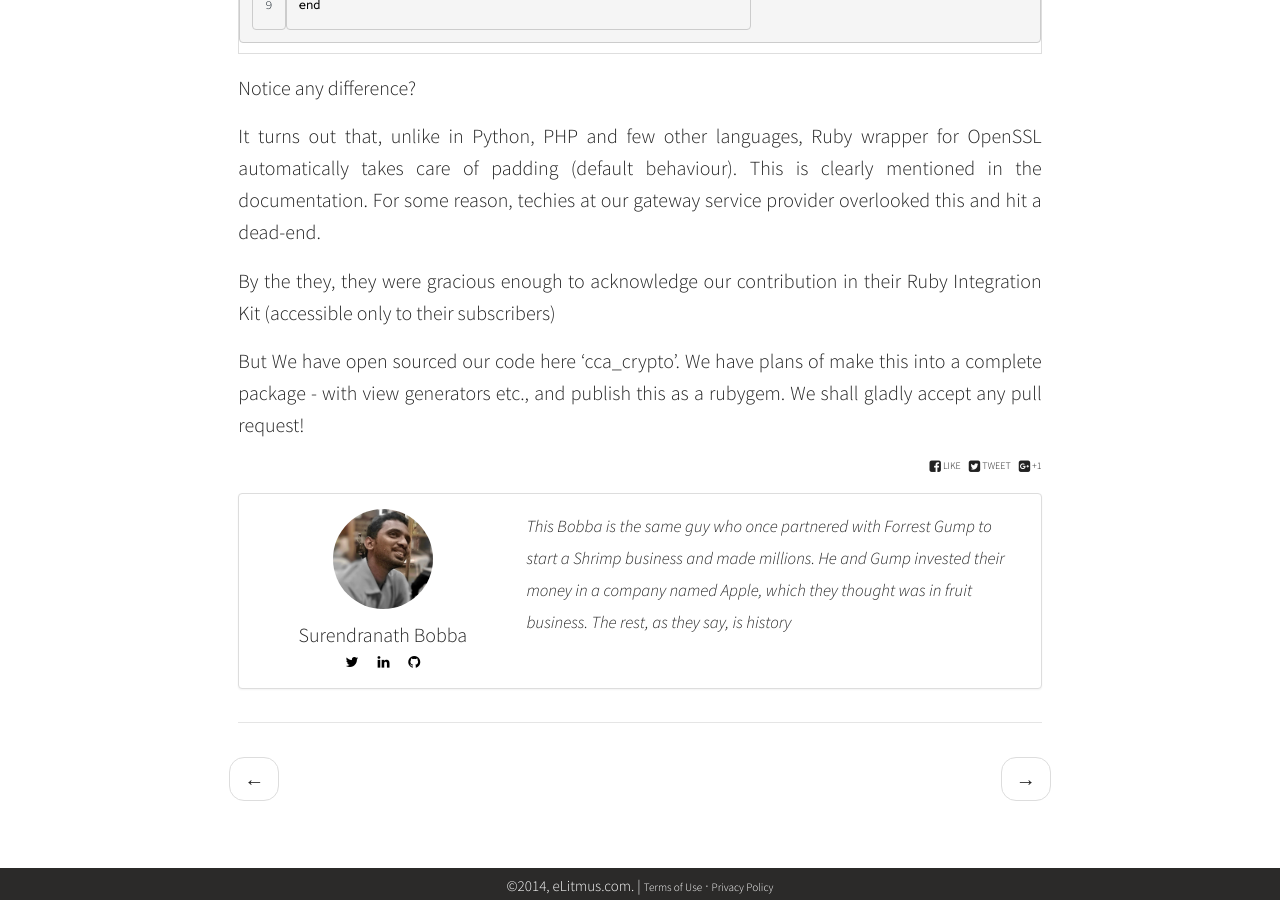
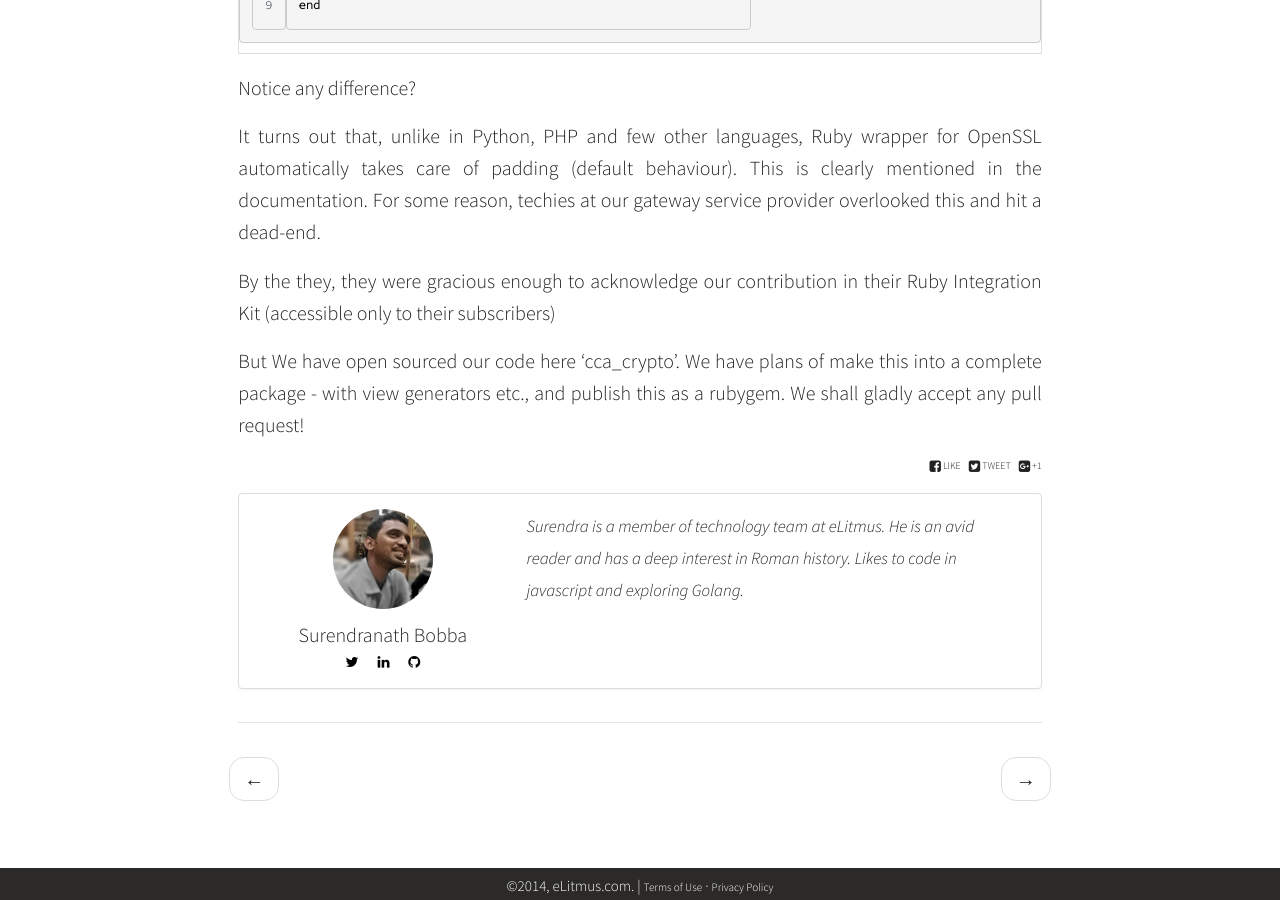
Before and after one commit to shubham9411/blog, a Jekyll site: the page built from _posts/2014-05-25-gotchas-while-syntactically-translating-aes-encryption-logic-from-php-to-ruby.md, in a window 1280 px wide and 900 px high, scrolled down 2594 px. Built offline with Jekyll 4.4.1, drawn with Linux system fonts in a browser that asks for light colours; nearby versions of some CDN libraries; some web fonts are replaced.

Commit message:
added surendra bio

```diff
--- a/_data/authors.yml
+++ b/_data/authors.yml
@@ -29,6 +29,5 @@
    github: domitian
    stackexchange:
    linkedin: bobbasurendra
-   bio: "This Bobba is the same guy who once partnered with Forrest Gump to start a Shrimp business and made millions.
-         He and Gump invested their money in a company named Apple, which they thought was in fruit business.
-         The rest, as they say, is history"
+   bio: "Surendra is a member of technology team at eLitmus. He is an avid reader and has a deep interest in Roman history.
+      Likes to code in javascript and exploring Golang."
```
